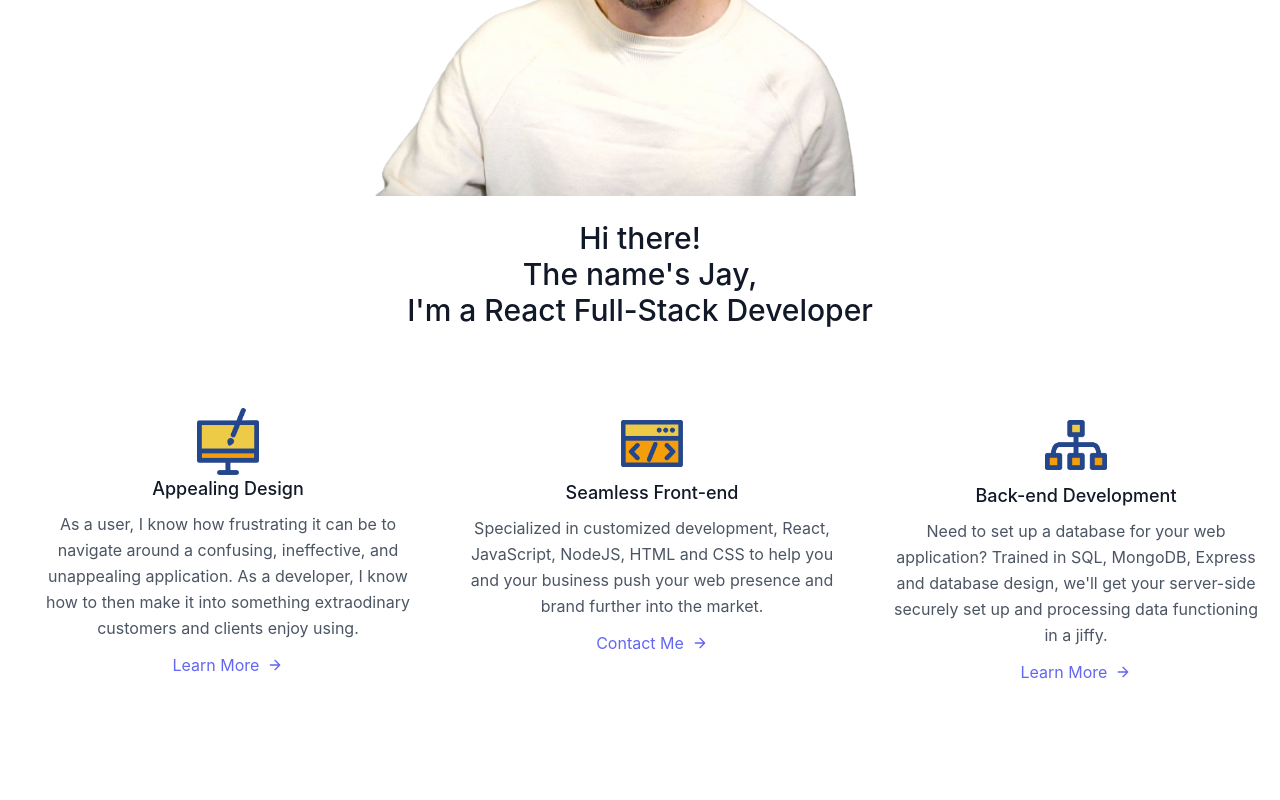
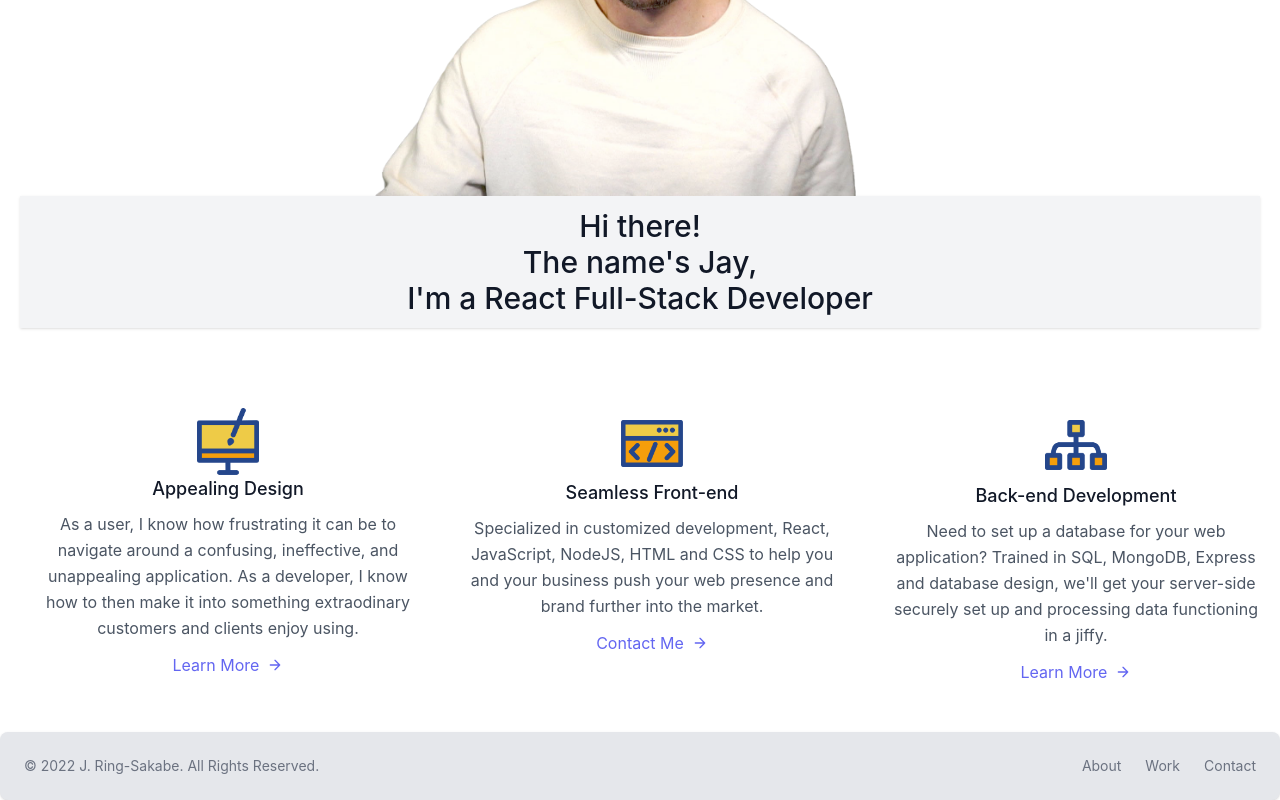
Before and after one commit to j-art-fox/PORTFOLIO, a React (Create React App) app: page /about in a window 1280 px wide. Shown: the part 381-1181 px from the top of the page. Before the commit the page ends 1113 px from the top, so only its background shows below. Built offline with nearby package versions, Linux system fonts and the light colour scheme.

Commit message:
added footer

```diff
--- a/src/App.js
+++ b/src/App.js
@@ -6,6 +6,7 @@ import About from "./components/Pages/About";
 import Contact from "./components/Pages/Contact";
 import Github from "./components/Pages/Github";
 import { Route, Routes } from "react-router-dom";
+import Footer from "./components/Footer/Footer";
 
 function App() {
   return (
@@ -20,6 +21,7 @@ function App() {
           <Route path="/work" element={<Work />} />
         </Routes>
       </div>
+      <Footer />
     </>
   );
 }
--- /dev/null
+++ b/src/components/Footer/Footer.jsx
@@ -0,0 +1,21 @@
+import { Link, useMatch, useResolvedPath } from "react-router-dom";
+
+export default function Footer() {
+  return (
+    <footer class="p-4 bg-gray-200 rounded-lg shadow md:flex md:items-center md:justify-between md:p-6 dark:bg-gray-800">
+    <span class="text-sm text-gray-500 sm:text-center dark:text-gray-400">© 2022 <Link href="/about" class="hover:underline">J. Ring-Sakabe</Link>.  All Rights Reserved.
+    </span>
+    <ul class="flex flex-wrap items-center mt-3 text-sm text-gray-500 dark:text-gray-400 sm:mt-0">
+        <li>
+            <Link href="/about" class="mr-4 hover:underline md:mr-6 ">About</Link>
+        </li>
+        <li>
+            <Link href="/resume" class="mr-4 hover:underline md:mr-6">Work</Link>
+        </li>
+        <li>
+            <Link href="/contact" class="hover:underline">Contact</Link>
+        </li>
+    </ul>
+</footer>
+  );
+}
--- a/src/components/Pages/About.js
+++ b/src/components/Pages/About.jsx
@@ -30,13 +30,13 @@ export default function About() {
         <div class="container px-5 py-12 mx-auto">
           <div class="">
             <img
-              class="w-2/3 inline pb-6"
+              class="w-2/3 inline"
               src={images[imageIdx]}
               alt="An Image"
             />
           </div>
-          <div>
-            <h1 class="sm:text-3xl text-2xl font-medium title-font text-center text-gray-900 mb-20 transition-opacity">
+          <div class="bg-gray-100 shadow">
+            <h1 class="sm:text-3xl text-2xl py-3 font-medium title-font text-center text-gray-900 mb-20 transition-opacity">
               Hi there!
               <br class="sm:block" />
               The name's Jay,
```
